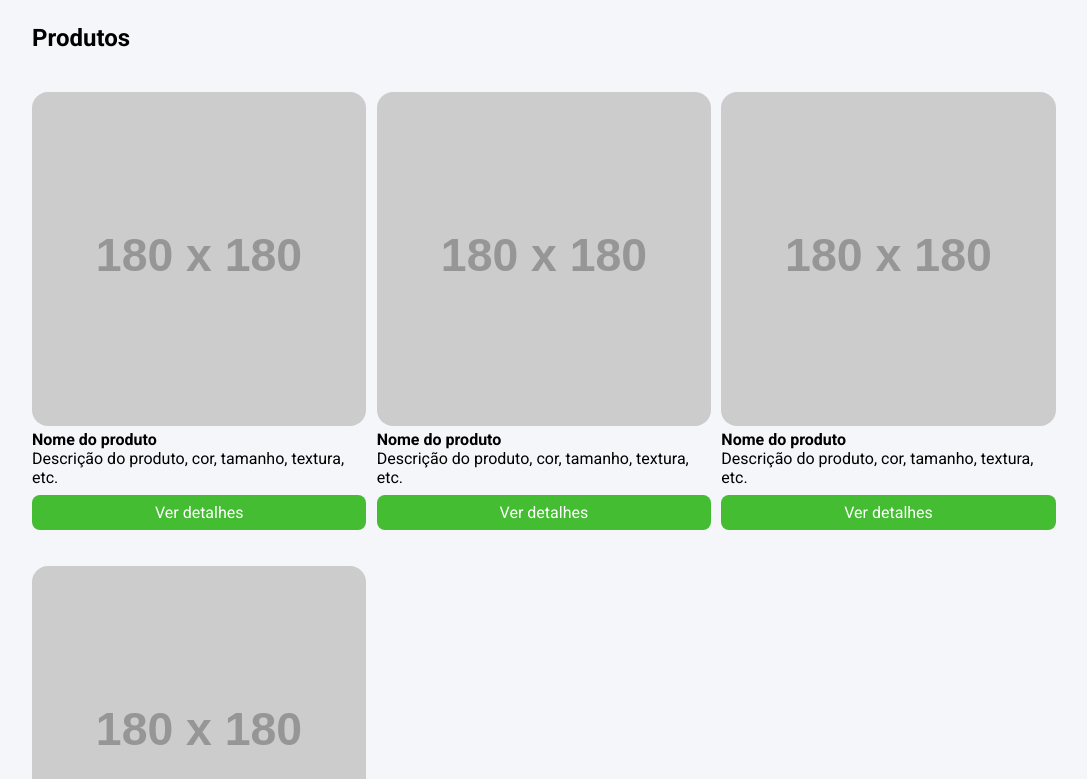
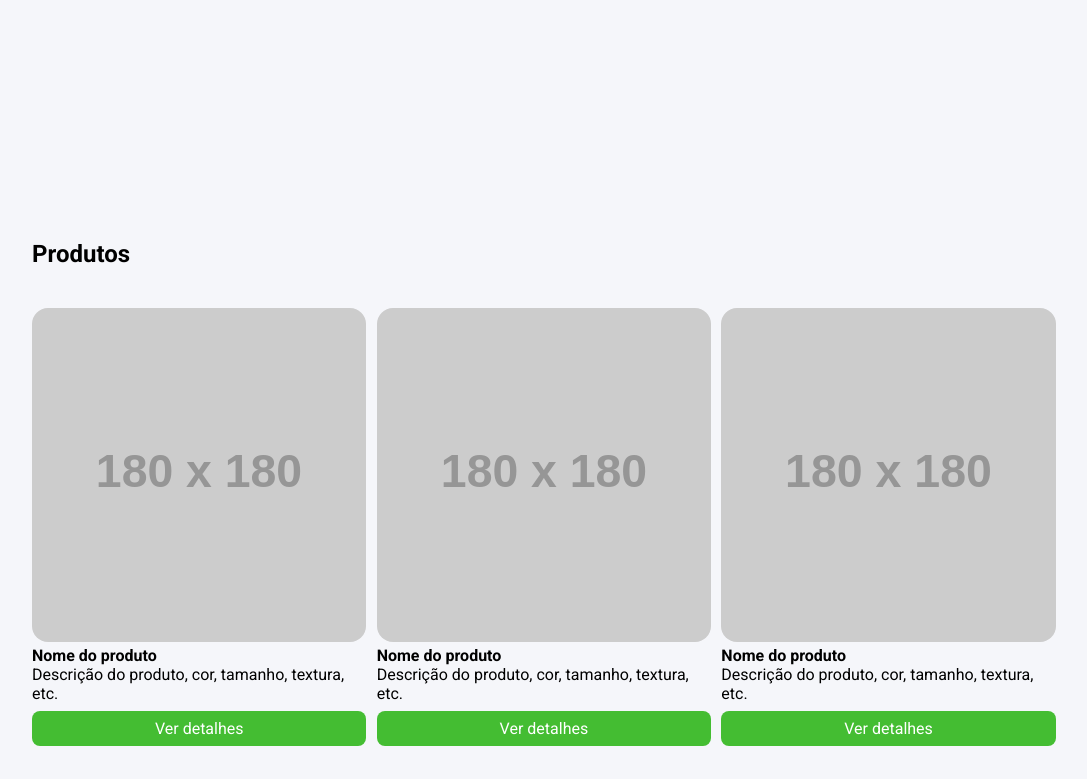
Before and after one commit to Danpalmeira92/exercicio_sass, a website: page index.html in a window 1280 px wide. Shown: the part 646-1425 px from the top of the page, without its empty margins (96-1183 px from the left). Drawn offline with Linux system fonts and the light colour scheme; placeholder pictures from the web are drawn by us.

Commit message:
Cursor pointer funcionando, margens aplicadas corretamente, transform scale não funciona e foi removido

```diff
--- a/index.html
+++ b/index.html
@@ -42,7 +42,7 @@
         </div>
     </section>
 
-    <section id="produtos">
+    <section class="produtos" id="produtos">
         <div class="container">
             <h2>Produtos</h2>
             <ul class="products">
--- a/source/main.scss
+++ b/source/main.scss
@@ -40,12 +40,10 @@ header .container {
     .menu li a {
         color: variaveis.$corDaFonte;
         text-decoration: none;
-        transition: transform 0.3 ease;
         cursor: pointer;
 
         &:hover {
             color: #dad5d5;
-            transform: scale(1.2);
         }
     }
 
@@ -71,6 +69,7 @@ header .container {
     display: flex;
     align-items: center;
     gap: 20px;
+
 }
 
 .inicio img {
@@ -95,8 +94,10 @@ header .container {
 }
 
 section {
-    padding: 56px 0;
+    padding: 128px 0;
 }
+
+
 
 .products {
     margin-top: 40px;
```
Also changed, not shown: build/main.css, 1 other file.
